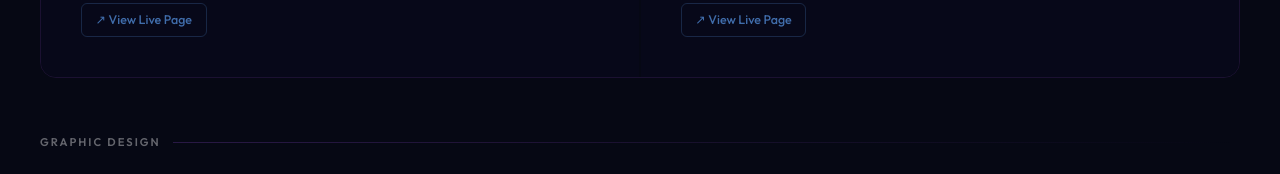
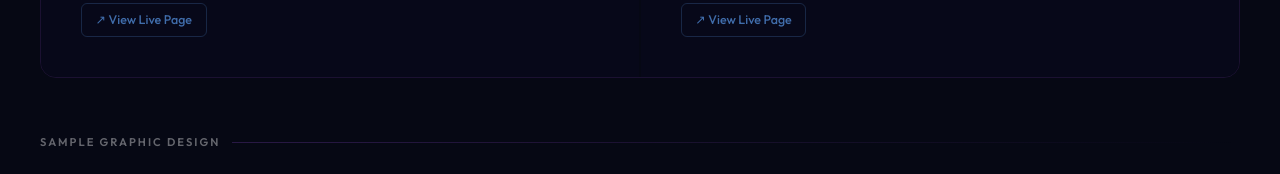
Before and after one commit to Thingi01/cymak-technologies, a Next.js app: page / in a window 1280 px wide. Shown: the part 3240-3414 px from the top of the page. Built offline with nearby package versions, Linux system fonts and the light colour scheme.

Commit message:
updated lable

```diff
--- a/components/Projects.tsx
+++ b/components/Projects.tsx
@@ -36,8 +36,7 @@ const landingPages = [
   },
 ];
 
-// ✅ Rename your 4 design images to match these filenames exactly
-// Then place them inside: public/images/designs/
+
 const designSamples = [
   {
     num: "D1",
@@ -175,7 +174,7 @@ export default function Projects() {
             ))}
           </div>
 
-          <div className="cat-label">Graphic Design</div>
+          <div className="cat-label">Sample Graphic Design</div>
           <div className="design-grid">
             {designSamples.map(d => (
               <div key={d.num} className="design-card">
```
